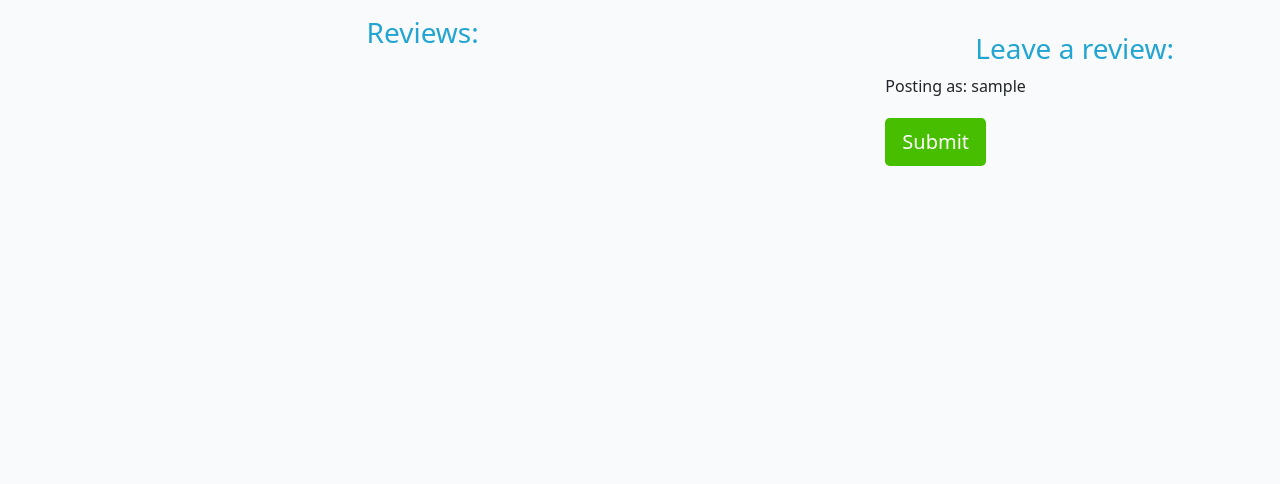
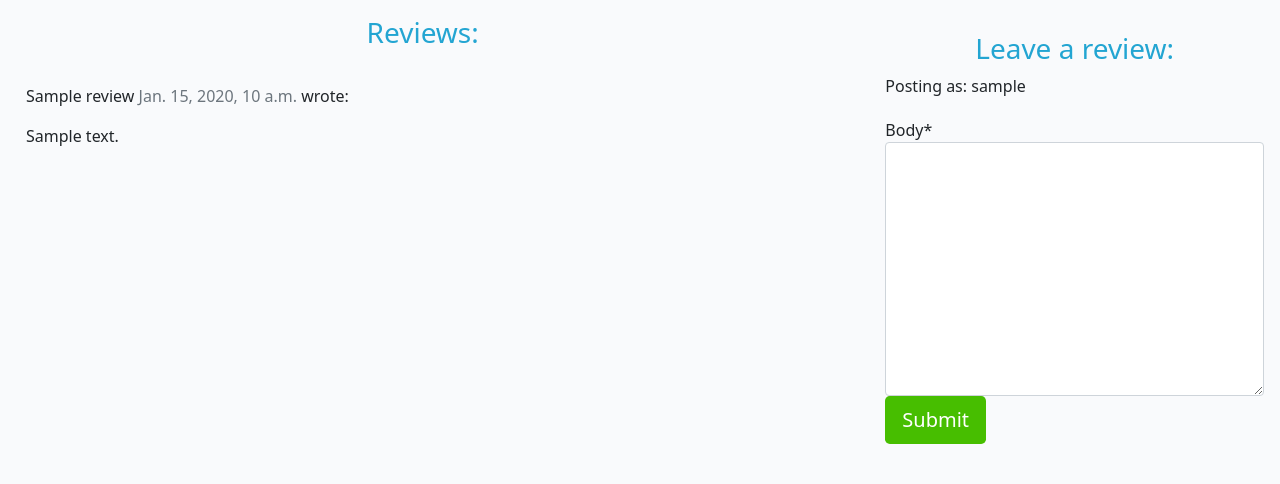
Before and after one commit to BenTeardrop/roller-blog, a Django app: page /reviews/ in a window 1280 px wide. Shown: the part 72-556 px from the top of the page. Run offline with Django 3.2, Linux system fonts and the light colour scheme; a user stored in the database is signed in; tables that the repository leaves empty hold one stand-in row (values such as "Sample post"); some libraries are stand-ins or nearby versions.

Commit message:
Add the post form on the review section

```diff
--- a/mynews/forms.py
+++ b/mynews/forms.py
@@ -12,7 +12,7 @@ class CreatePostForm(forms.ModelForm):
         model = Post
         fields = ('title', 'content', 'featured_image',)
 
-# class CreateReviewForm(forms.ModelForm):
-#     class Meta:
-#         model = Review
-#         fields = ('title', 'body',)
+class CreateReviewForm(forms.ModelForm):
+    class Meta:
+        model = Review
+        fields = ('body',)
--- a/mynews/models.py
+++ b/mynews/models.py
@@ -52,13 +52,10 @@ class Comment(models.Model):
 
 
 class Review(models.Model):
-
-    post = models.ForeignKey(Post, on_delete=models.CASCADE, related_name='reviews')
     name = models.CharField(max_length=80)
     email = models.EmailField()
     body = models.TextField()
     created_on = models.DateTimeField(auto_now_add=True)
-    approved = models.BooleanField(default=False)
 
 
     class Meta:
--- a/mynews/views.py
+++ b/mynews/views.py
@@ -1,8 +1,8 @@
 from django.shortcuts import render, get_object_or_404, reverse
 from django.views import generic, View
 from django.http import HttpResponseRedirect
-from .models import Post
-from .forms import CommentForm, CreatePostForm
+from .models import Post, Review
+from .forms import CommentForm, CreatePostForm, CreateReviewForm
 
 
 class PostList(generic.ListView):
@@ -123,20 +123,34 @@ class PostLike(View):
 
 class CreateReview(View):
     def get(self, request, *args, **kwargs):
+        reviews = Review.objects.order_by('created_on')
         return render(
             request,
             'reviews.html',
             {
-                "create_review": CreateReview()
+                "reviews": reviews,
+                "review_form": CreateReviewForm()
             },
         )
 
-# class PostDislike(View):
-#     def post(self, request, slug):
-#         post = get_object_or_404(Post, slug=slug)
+    def post(self, request, *args, **kwargs):
+        reviews = Review.objects.order_by('created_on')
+        review_form = CreateReviewForm(data=request.POST)
 
-#         if post.dislikes.filter(id=request.user.id).exists():
-#             post.dislikes.remove(request.user)
-#         else:
-#             post.dislikes.add(request.user)
-#         return HttpResponseRedirect(reverse('post_detail', args=[slug]))
+        if review_form.is_valid():
+            review_form.instance.email = request.user.email
+            review_form.instance.name = request.user.username
+            review = review_form.save(commit=False)
+            review.save()
+        else:
+            review_form = CreateReviewForm()
+
+
+        return render(
+            request,
+            'reviews.html',
+            {
+                "reviews": reviews,
+                "review_form": review_form
+            },
+        )
--- a/templates/reviews.html
+++ b/templates/reviews.html
@@ -27,11 +27,6 @@
     <div class="col-md-4 card mb-4  mt-3 ">
         <div class="card-body">
             <!-- For later -->
-            {% if reviewed %}
-            <div class="alert alert-success" role="alert">
-                Your review is awaiting approval
-            </div>
-            {% else %}
             {% if user.is_authenticated %}
 
                 <h3>Leave a review:</h3>
@@ -42,7 +37,6 @@
                     <button type="submit" class="btn btn-signup btn-lg">Submit</button>
                 </form>
         {% endif %}
-        {% endif %}
         </div>
     </div>
 </div>
```
Also changed, not shown: mynews/admin.py (+3 -7 lines), mynews/migrations/0003_auto_20220826_1418.py (added). Lines whose indentation alone changed are shown as unchanged.
